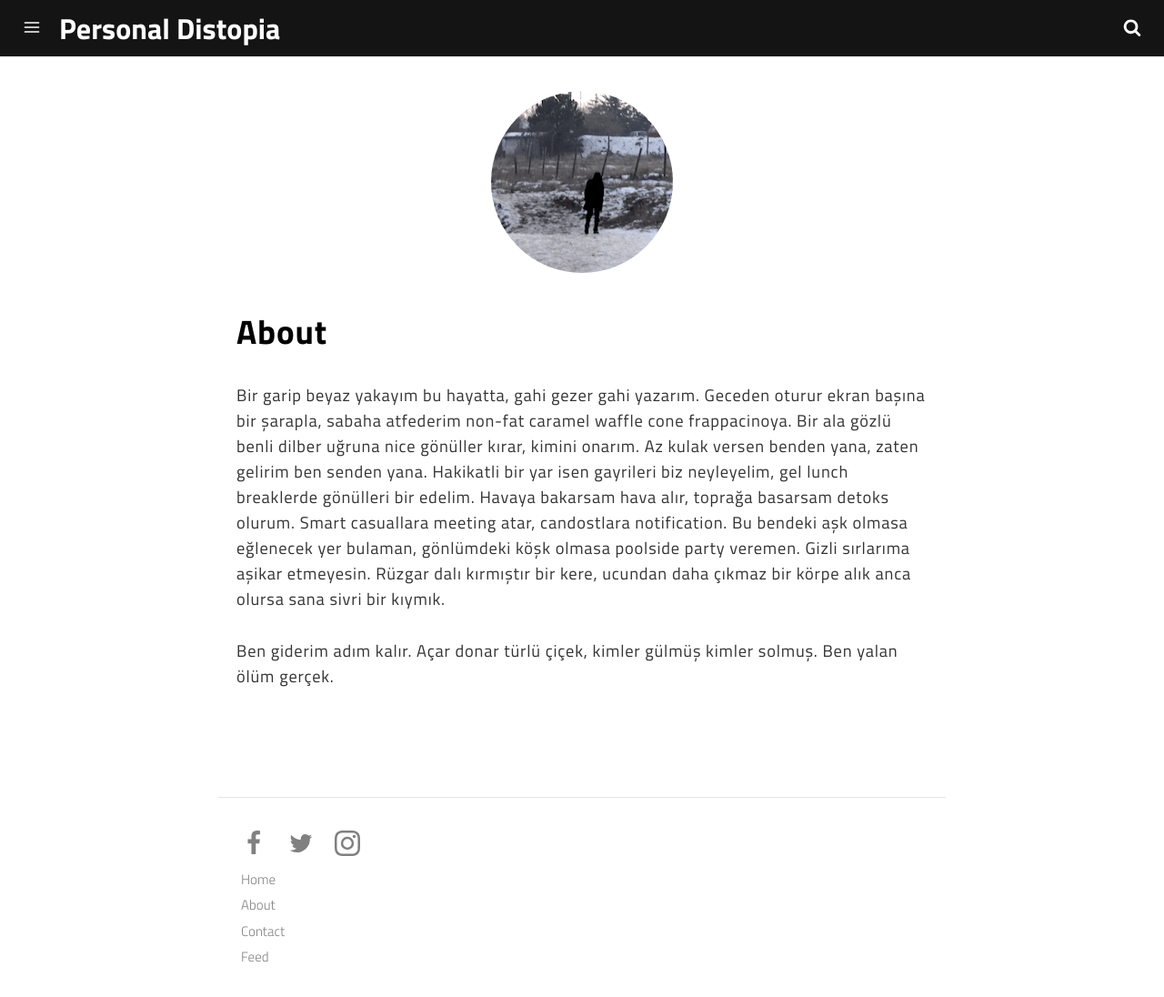
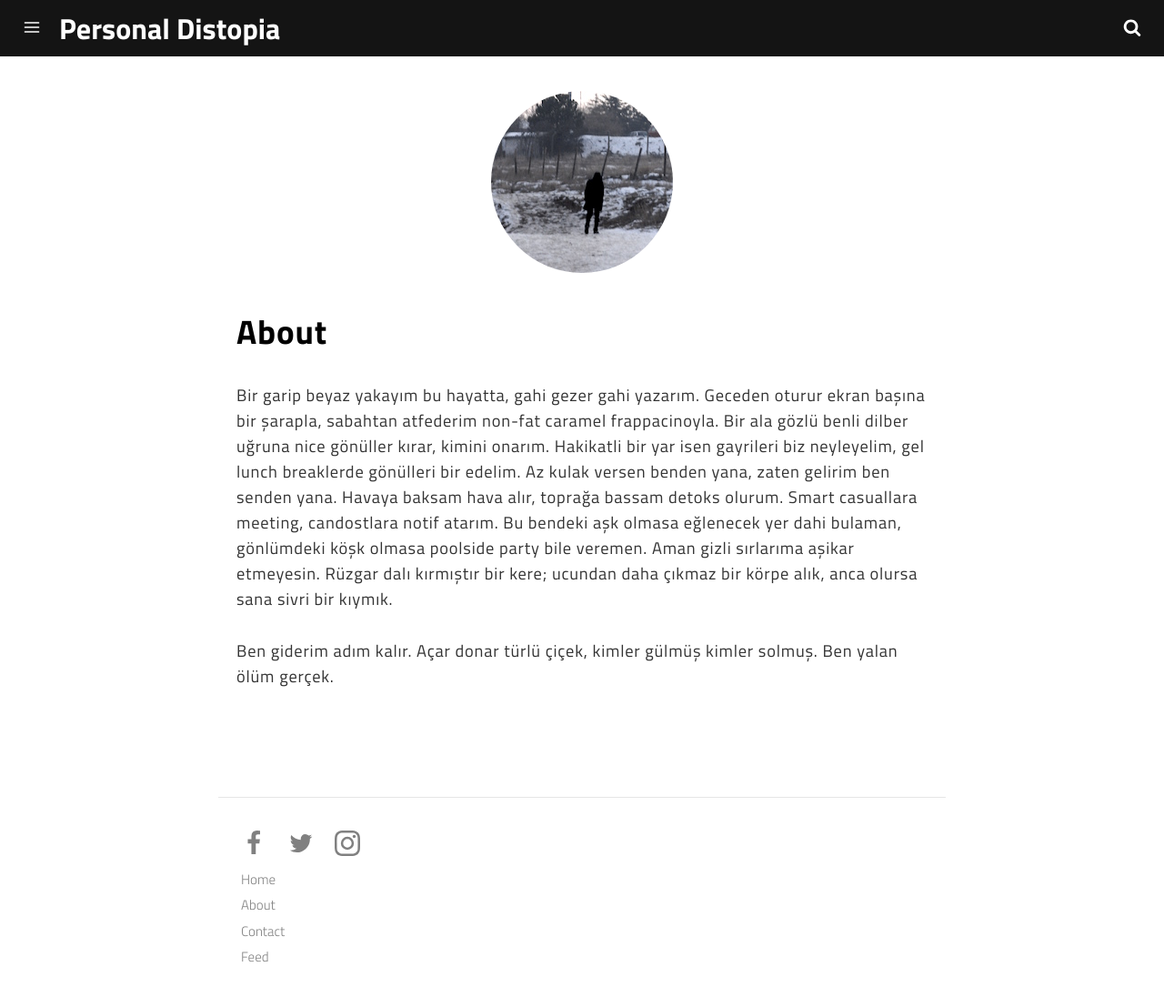
Before and after one commit to alperbasak/alperbasak.github.io, a Jekyll site: the page built from about.md, in a window 1280 px wide and 1096 px high. Shown: the whole window at 91% size. Built offline with Jekyll 4.4.1, drawn with Linux system fonts in a browser that asks for light colours.

Commit message:
about updated

```diff
--- a/about.md
+++ b/about.md
@@ -9,6 +9,7 @@
 
 ## About
 
-Bir garip beyaz yakayım bu hayatta, gahi gezer gahi yazarım. Geceden oturur ekran başına bir şarapla, sabaha atfederim non-fat caramel waffle cone frappacinoya. Bir ala gözlü benli dilber uğruna nice gönüller kırar, kimini onarım. Az kulak versen benden yana, zaten gelirim ben senden yana. Hakikatli bir yar isen gayrileri biz neyleyelim, gel lunch breaklerde gönülleri bir edelim. Havaya bakarsam hava alır, toprağa basarsam detoks olurum. Smart casuallara meeting atar, candostlara notification. Bu bendeki aşk olmasa eğlenecek yer bulaman, gönlümdeki köşk olmasa poolside party veremen. Gizli sırlarıma aşikar etmeyesin. Rüzgar dalı kırmıştır bir kere, ucundan daha çıkmaz bir körpe alık anca olursa sana sivri bir kıymık.
+Bir garip beyaz yakayım bu hayatta, gahi gezer gahi yazarım. Geceden oturur ekran başına bir şarapla, sabahtan atfederim non-fat caramel frappacinoyla. Bir ala gözlü benli dilber uğruna nice gönüller kırar, kimini onarım. Hakikatli bir yar isen gayrileri biz neyleyelim, gel lunch breaklerde gönülleri bir edelim. Az kulak versen benden yana, zaten gelirim ben senden yana. Havaya baksam hava alır, toprağa bassam detoks olurum. Smart casuallara meeting, candostlara notif atarım. Bu bendeki aşk olmasa eğlenecek yer dahi bulaman, gönlümdeki köşk olmasa poolside party bile veremen.
+Aman gizli sırlarıma aşikar etmeyesin. Rüzgar dalı kırmıştır bir kere; ucundan daha çıkmaz bir körpe alık, anca olursa sana sivri bir kıymık.
 
 Ben giderim adım kalır. Açar donar türlü çiçek, kimler gülmüş kimler solmuş. Ben yalan ölüm gerçek.
```
